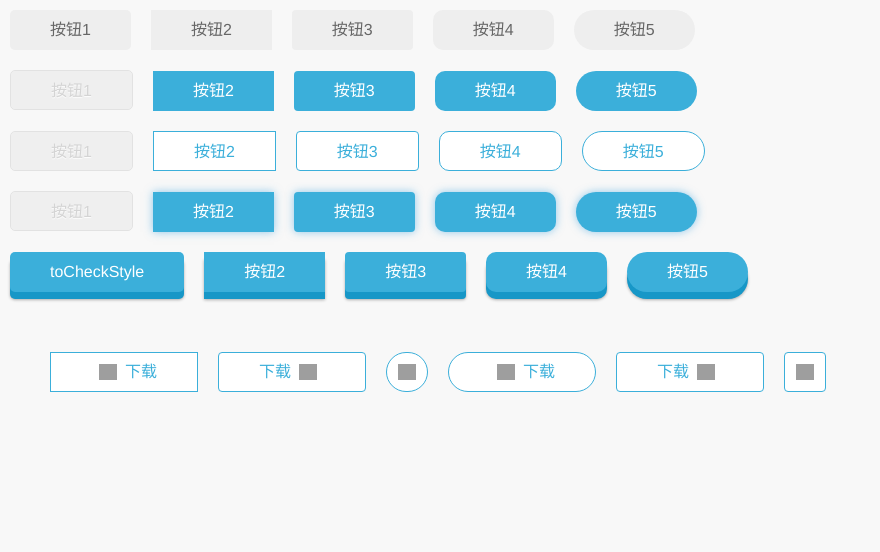
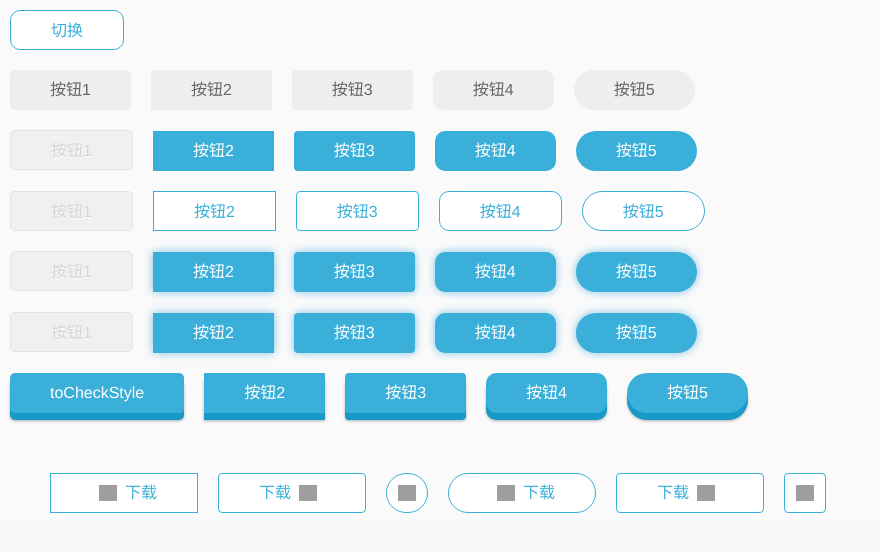
Before and after one commit to xueyeqing/Angular2Template, an Angular app in the folder Angular2Template/: page /Template/demo in a window 1280 px wide. Shown: the top 552 px of the page, without its empty margins (0-880 px from the left). Built offline with nearby package versions, Linux system fonts and the light colour scheme; grey boxes are pictures that could not be loaded.

Commit message:
色值可动态调整

```diff
--- a/Angular2Template/src/app/com/check-style/check-style.component.html
+++ b/Angular2Template/src/app/com/check-style/check-style.component.html
@@ -1,5 +1,14 @@
 <!--单选 Radio-->
 <section *ngIf="type=='radio'" class="light">
+  <label  *ngFor="let item of items" [ngStyle]="{'margin-top': tb +'px','margin-bottom': tb +'px','margin-left': lr +'px','margin-right': lr +'px'}">
+    <input type="radio" name="light" [value]="item.value" [checked]="item.check" (change)="radioChange(item)">
+    <span class="design"></span>
+    <span class="text">{{item.name}}</span>
+  </label>
+
+</section>
+
+<section *ngIf="type=='radio'" class="dark">
   <label  *ngFor="let item of items" [ngStyle]="{'margin-top': tb +'px','margin-bottom': tb +'px','margin-left': lr +'px','margin-right': lr +'px'}">
     <input type="radio" name="light" [value]="item.value" [checked]="item.check" (change)="radioChange(item)">
     <span class="design"></span>
--- a/Angular2Template/src/app/com/check-style/check-style.component.less
+++ b/Angular2Template/src/app/com/check-style/check-style.component.less
@@ -1,3 +1,5 @@
+@import "../../../assets/style/comm.less";
+
 /* section */
 section {
   width: 100%;
@@ -7,18 +9,6 @@ section {
   align-items: center;
   flex-direction: row;
   position: relative;
-}
-
-.light {
-  --primary: hsl(196, 68%, 54%);
-  --other: hsl(196, 68%, 54%);
-  background: hsl(0, 0%, 98%);
-}
-
-.dark {
-  --primary: hsl(1, 100%, 68%);
-  --other: hsl(0, 0%, 90%);
-  background: hsl(0, 0%, 10%);
 }
 
 /* label */
--- a/Angular2Template/src/app/demo/button/button.component.html
+++ b/Angular2Template/src/app/demo/button/button.component.html
@@ -1,3 +1,9 @@
+<div [ngClass]="showDefault?'light':'dark'">
+
+  <div>
+    <button class="com-button btn-border btn-box" (click)="changeTheme()">切换</button>
+  </div>
+
   <div>
     <button class="com-button">按钮1</button>
     <button class="com-button btn-square">按钮2</button>
@@ -31,6 +37,14 @@
   </div>
 
   <div>
+    <button class="com-button btn-primary btn-glow" disabled>按钮1</button>
+    <button class="com-button btn-primary btn-glow btn-square">按钮2</button>
+    <button class="com-button btn-primary btn-glow btn-rounded">按钮3</button>
+    <button class="com-button btn-primary btn-glow btn-box">按钮4</button>
+    <button class="com-button btn-primary btn-glow btn-pill">按钮5</button>
+  </div>
+
+  <div>
     <button class="com-button btn-3d-primary btn-primary" (click)="toCheckStyle()">toCheckStyle</button>
     <button class="com-button btn-3d-primary btn-primary btn-square">按钮2</button>
     <button class="com-button btn-3d-primary btn-primary btn-rounded">按钮3</button>
@@ -53,3 +67,5 @@
     <com-button iconUrl="download.png" iconMode="icon" [lr]="3"></com-button>
 
   </div>
+
+</div>
--- a/Angular2Template/src/app/demo/button/button.component.ts
+++ b/Angular2Template/src/app/demo/button/button.component.ts
@@ -8,6 +8,8 @@ import {Router} from "@angular/router";
 })
 export class ButtonComponent implements OnInit {
 
+  showDefault: boolean = true;
+
   constructor(private router: Router) { }
 
   ngOnInit() {
@@ -17,4 +19,8 @@ export class ButtonComponent implements OnInit {
     this.router.navigateByUrl('/demo/checkstyle')
   }
 
+  changeTheme() {
+    this.showDefault = !this.showDefault;
+  }
+
 }
--- a/Angular2Template/src/assets/style/button.css
+++ b/Angular2Template/src/assets/style/button.less
@@ -1,3 +1,5 @@
+@import "comm.less";
+
 /* 按钮默认样式 */
 .com-button {
     color: #666;
@@ -52,32 +54,32 @@
 
 /* 按钮基本样式 */
 .btn-primary {
-    background-color: #3BAFDA;
-    border-color: #3BAFDA;
+    background-color: var(--primary);
+    border-color: var(--primary);
     color: #FFF;
 }
 
 .btn-primary:hover, .btn-primary:focus {
-    background-color: #6CCAEE;
-    border-color: #6CCAEE;
+    background-color: var(--primary-hover);
+    border-color: var(--primary-hover);
     color: #FFF;
 }
 
 .btn-primary:active, .btn-primary.active {
-    background-color: #1797C7;
-    border-color: #1797C7;
+    background-color: var(--primary-active);
+    border-color: var(--primary-active);
     color: #FFF;
 }
 
 /*边框样式*/
 .btn-border {
     background: #FFF;
-    border: 1px solid #3BAFDA;
-    color: #3BAFDA;
+    border: 1px solid var(--primary);
+    color: var(--primary);
 }
 
 .btn-border:hover, .btn-border:focus {
-    background: #3BAFDA;
+    background: var(--primary);
     color: #FFF;
 }
 
@@ -107,39 +109,39 @@
 
 @-webkit-keyframes glowing {
     from {
-        -webkit-box-shadow: 0 0 0 rgba(44, 154, 219, 0.3);
-        box-shadow: 0 0 0 rgba(44, 154, 219, 0.3);
+        -webkit-box-shadow: 0 0 0 var(--primary-glowing-3);
+        box-shadow: 0 0 0 var(--primary-glowing-3);
     }
     50% {
-        -webkit-box-shadow: 0 0 20px rgba(44, 154, 219, 0.8);
-        box-shadow: 0 0 20px rgba(44, 154, 219, 0.8);
+        -webkit-box-shadow: 0 0 20px var(--primary-glowing-8);
+        box-shadow: 0 0 20px var(--primary-glowing-8);
     }
     to {
-        -webkit-box-shadow: 0 0 0 rgba(44, 154, 219, 0.3);
-        box-shadow: 0 0 0 rgba(44, 154, 219, 0.3);
+        -webkit-box-shadow: 0 0 0 var(--primary-glowing-3);
+        box-shadow: 0 0 0 var(--primary-glowing-3);
     }
 }
 
 @keyframes glowing {
     from {
-        -webkit-box-shadow: 0 0 0 rgba(44, 154, 219, 0.3);
-        box-shadow: 0 0 0 rgba(44, 154, 219, 0.3);
+        -webkit-box-shadow: 0 0 0 var(--primary-glowing-3);
+        box-shadow: 0 0 0 var(--primary-glowing-3);
     }
     50% {
-        -webkit-box-shadow: 0 0 20px rgba(44, 154, 219, 0.8);
-        box-shadow: 0 0 20px rgba(44, 154, 219, 0.8);
+        -webkit-box-shadow: 0 0 20px var(--primary-glowing-8);
+        box-shadow: 0 0 20px var(--primary-glowing-8)
     }
     to {
-        -webkit-box-shadow: 0 0 0 rgba(44, 154, 219, 0.3);
-        box-shadow: 0 0 0 rgba(44, 154, 219, 0.3);
+        -webkit-box-shadow: 0 0 0 var(--primary-glowing-3);
+        box-shadow: 0 0 0 var(--primary-glowing-3);
     }
 }
 
 /*btn-3d*/
 .btn-3d-primary {
-    -webkit-box-shadow: 0 7px 0 #1797C7, 0 8px 3px rgba(0, 0, 0, 0.3);
-    box-shadow: 0 7px 0 #1797C7, 0 8px 3px rgba(0, 0, 0, 0.3);
+    -webkit-box-shadow: 0 7px 0 var(--primary-3d), 0 8px 3px rgba(0, 0, 0, 0.3);
+    box-shadow: 0 7px 0 var(--primary-3d), 0 8px 3px rgba(0, 0, 0, 0.3);
 }
 .btn-3d-primary:active, .btn-3d-primary.active  {
-    -webkit-box-shadow: 0 2px 0 #1797C7, 0 3px 3px rgba(0, 0, 0, 0.2);
-    box-shadow: 0 2px 0 #1797C7, 0 3px 3px rgba(0, 0, 0, 0.2); }
+    -webkit-box-shadow: 0 2px 0 var(--primary-3d), 0 3px 3px rgba(0, 0, 0, 0.2);
+    box-shadow: 0 2px 0 var(--primary-3d), 0 3px 3px rgba(0, 0, 0, 0.2); }
--- /dev/null
+++ b/Angular2Template/src/assets/style/comm.less
@@ -0,0 +1,19 @@
+.light {
+  --primary: hsl(196, 68%, 54%);
+  --primary-hover: hsl(197, 79%, 68%);
+  --primary-active: hsl(196, 79%, 44%);
+  --primary-3d: hsl(196, 79%, 44%);
+  --primary-glowing-3: hsla(202, 71%, 52%,.3);
+  --primary-glowing-8: hsl(202, 71%, 52%,.8);
+  background: hsl(0, 0%, 98%);
+}
+
+.dark {
+  --primary: hsl(1, 100%, 71%);
+  --primary-hover: hsl(355, 70%, 78%);
+  --primary-active: hsl(3, 87%, 60%);
+  --primary-3d: hsl(347, 50%, 58%);
+  --primary-glowing-3: hsla(3, 71%, 52%,.3);
+  --primary-glowing-8: hsl(3, 71%, 52%,.8);
+  background: hsl(0, 0%, 98%);
+}
--- a/Angular2Template/src/styles.less
+++ b/Angular2Template/src/styles.less
@@ -1,2 +1,2 @@
 @import "assets/style/main.css";
-@import "assets/style/button.css";
+@import "assets/style/button.less";
```
Lines whose indentation alone changed are shown as unchanged.
